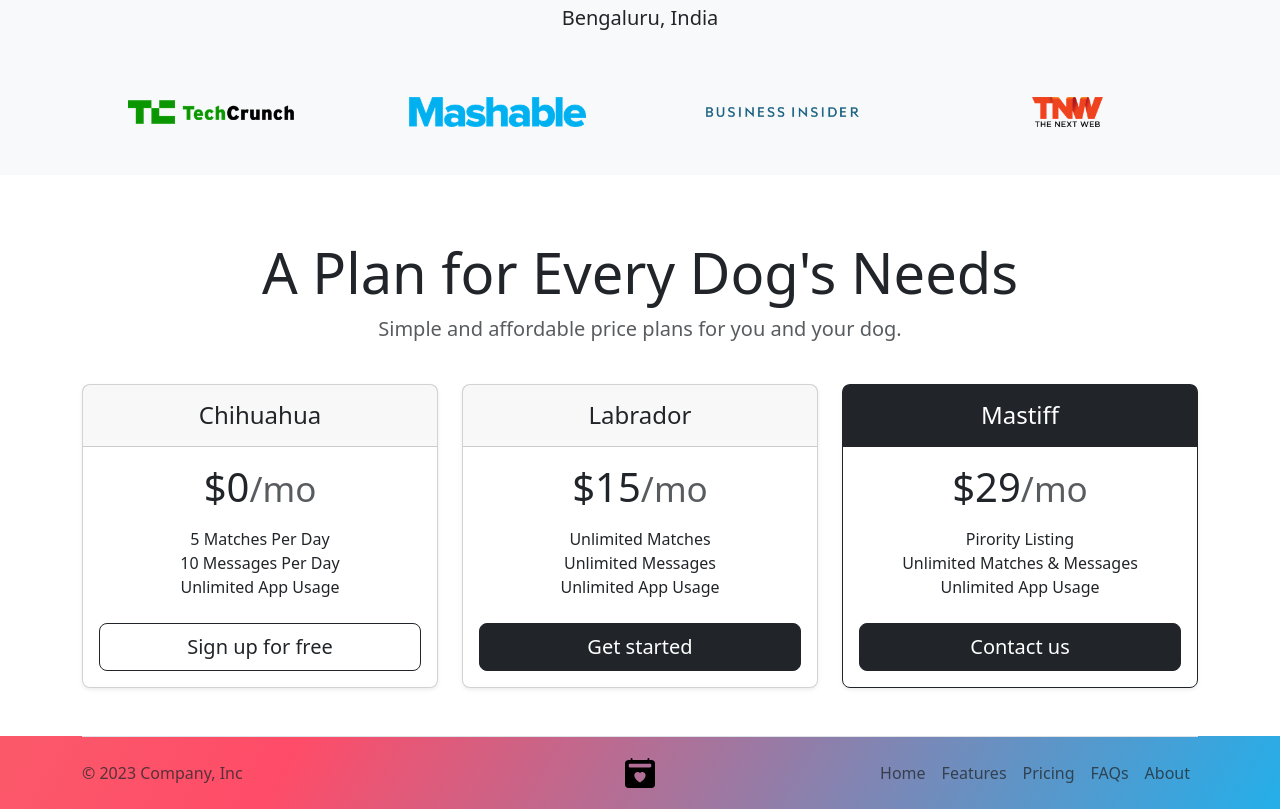
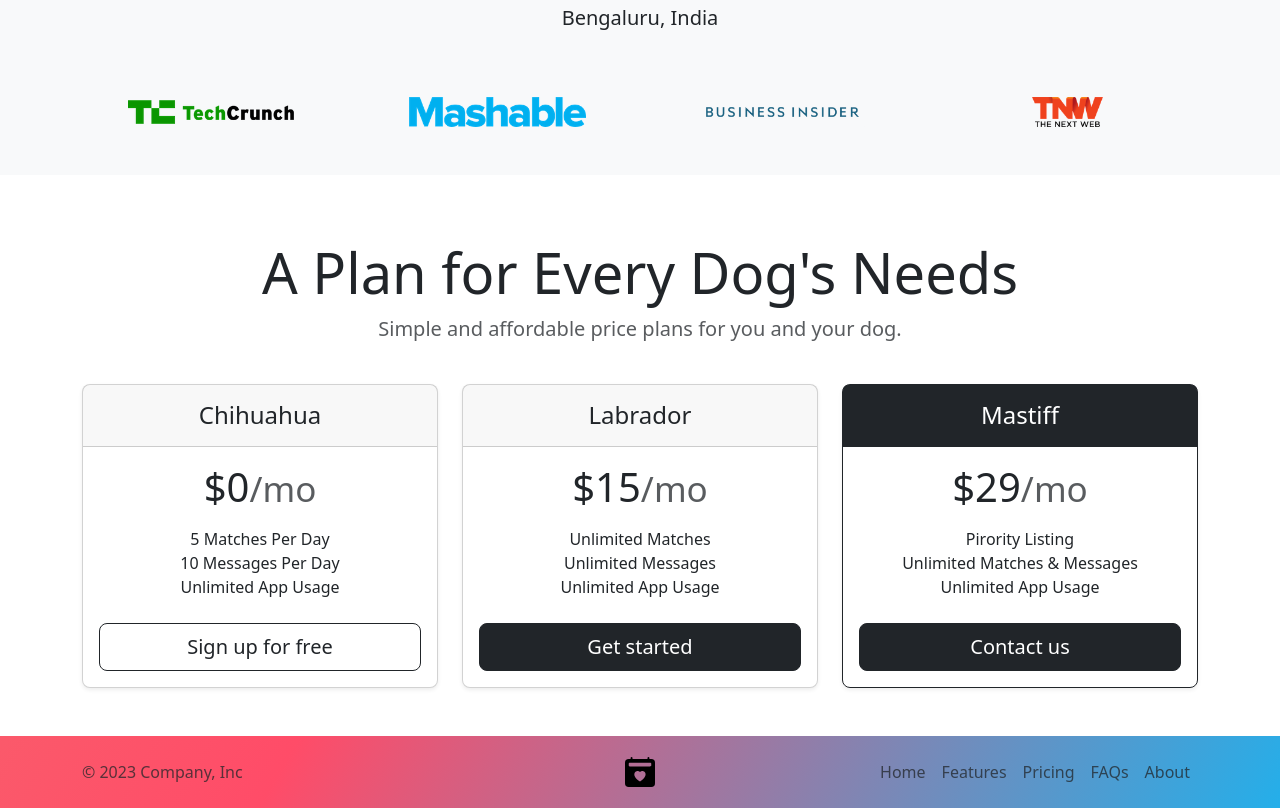
Before and after one commit to Darshan-Jayanth/TinDog, a plain HTML site: page index.html in a window 1280 px wide. Shown: the part 1365-2174 px from the top of the page. Drawn offline with nearby package versions, Linux system fonts and the light colour scheme.

Commit message:
Update index.html
removed border top in footer

```diff
--- a/index.html
+++ b/index.html
@@ -200,7 +200,7 @@
 	<!-- Footer -->
 	<section id="contact" class="gradient-background">
 		<div class="container" id="footer">
-			<footer class="d-flex flex-wrap justify-content-between align-items-center py-3 mt-4 border-top">
+			<footer class="d-flex flex-wrap justify-content-between align-items-center py-3 mt-4">
 				<p class="col-md-4 mb-0 text-body-secondary">© 2023 Company, Inc</p>
 
 				<a href="#" class="col-md-4 d-flex align-items-center justify-content-center mb-3 mb-md-0 me-md-auto link-body-emphasis text-decoration-none">
```
